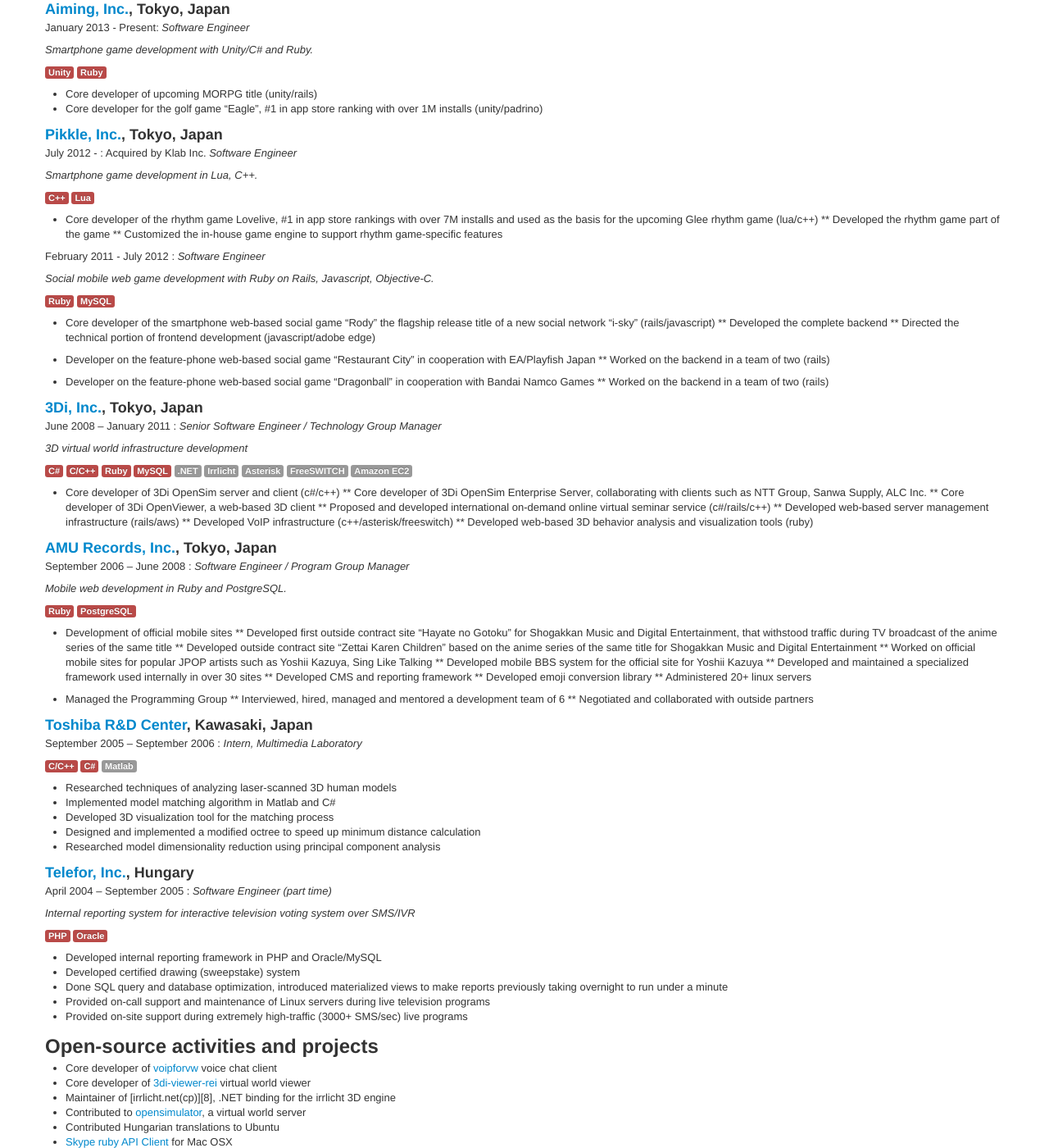
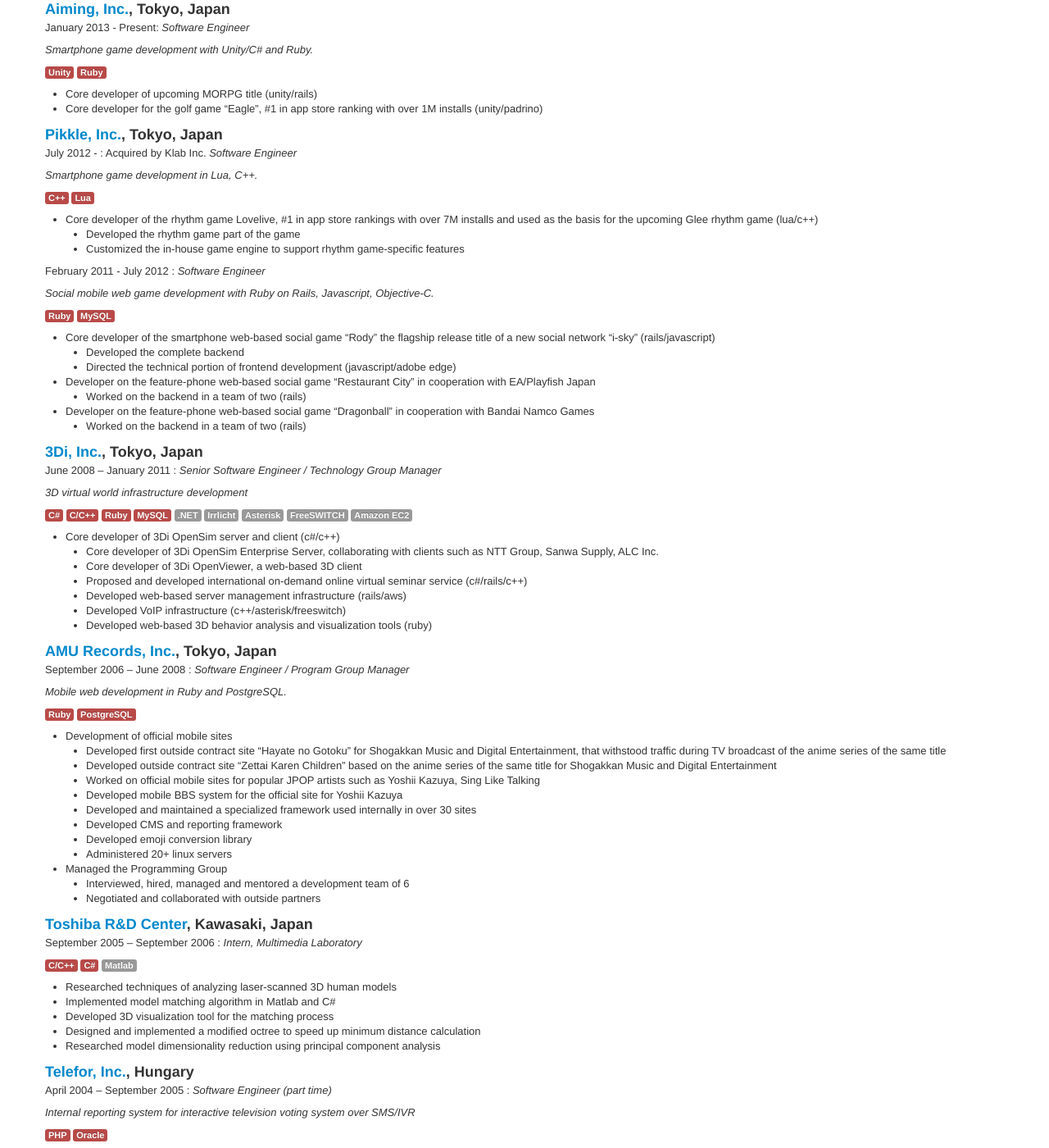
Before and after one commit to zaki/zaki.github.com, a Jekyll site: the page built from about/cv/index.markdown, in a window 1280 px wide and 1400 px high, scrolled down 426 px. Shown: the whole window at 82% size. Built offline with Jekyll 4.4.1, drawn with Linux system fonts in a browser that asks for light colours; nearby versions of some CDN libraries.

```diff
--- a/about/cv/index.markdown
+++ b/about/cv/index.markdown
@@ -46,8 +46,8 @@ July 2012 - : Acquired by Klab Inc. _Software Engineer_
   <span class="label label-important">Lua</span>
 
   * Core developer of the rhythm game Lovelive, #1 in app store rankings with over 7M installs and used as the basis for the upcoming Glee rhythm game (lua/c++)
-  ** Developed the rhythm game part of the game
-  ** Customized the in-house game engine to support rhythm game-specific features
+    * Developed the rhythm game part of the game
+    * Customized the in-house game engine to support rhythm game-specific features
 
 February 2011 - July 2012 : _Software Engineer_
 
@@ -57,14 +57,14 @@ February 2011 - July 2012 : _Software Engineer_
   <span class="label label-important">MySQL</span>
 
   * Core developer of the smartphone web-based social game "Rody" the flagship release title of a new social network "i-sky" (rails/javascript)
-  ** Developed the complete backend
-  ** Directed the technical portion of frontend development (javascript/adobe edge)
+    * Developed the complete backend
+    * Directed the technical portion of frontend development (javascript/adobe edge)
 
   * Developer on the feature-phone web-based social game "Restaurant City" in cooperation with EA/Playfish Japan
-  ** Worked on the backend in a team of two (rails)
+    * Worked on the backend in a team of two (rails)
 
   * Developer on the feature-phone web-based social game "Dragonball" in cooperation with Bandai Namco Games
-  ** Worked on the backend in a team of two (rails)
+    * Worked on the backend in a team of two (rails)
 
 ### [**3Di, Inc.**](http://3di.biz), Tokyo, Japan
 
@@ -83,12 +83,12 @@ June 2008 – January 2011 : _Senior Software Engineer / Technology Group Manage
   <span class="label label-information">Amazon EC2</span>
 
   * Core developer of 3Di OpenSim server and client (c#/c++)
-  ** Core developer of 3Di OpenSim Enterprise Server, collaborating with clients such as NTT Group, Sanwa Supply, ALC Inc.
-  ** Core developer of 3Di OpenViewer, a web-based 3D client
-  ** Proposed and developed international on-demand online virtual seminar service (c#/rails/c++)
-  ** Developed web-based server management infrastructure (rails/aws)
-  ** Developed VoIP infrastructure (c++/asterisk/freeswitch)
-  ** Developed web-based 3D behavior analysis and visualization tools (ruby)
+    * Core developer of 3Di OpenSim Enterprise Server, collaborating with clients such as NTT Group, Sanwa Supply, ALC Inc.
+    * Core developer of 3Di OpenViewer, a web-based 3D client
+    * Proposed and developed international on-demand online virtual seminar service (c#/rails/c++)
+    * Developed web-based server management infrastructure (rails/aws)
+    * Developed VoIP infrastructure (c++/asterisk/freeswitch)
+    * Developed web-based 3D behavior analysis and visualization tools (ruby)
 
 ### **[AMU Records, Inc.](http://www.amumobile.com)**, Tokyo, Japan
 
@@ -100,18 +100,18 @@ September 2006 – June 2008 : _Software Engineer / Program Group Manager_
   <span class="label label-important">PostgreSQL</span>
 
   * Development of official mobile sites
-  ** Developed first outside contract site "Hayate no Gotoku" for Shogakkan Music and Digital Entertainment, that withstood traffic during TV broadcast of the anime series of the same title
-  ** Developed outside contract site "Zettai Karen Children" based on the anime series of the same title for Shogakkan Music and Digital Entertainment
-  ** Worked on official mobile sites for popular JPOP artists such as Yoshii Kazuya, Sing Like Talking
-  ** Developed mobile BBS system for the official site for Yoshii Kazuya
-  ** Developed and maintained a specialized framework used internally in over 30 sites
-  ** Developed CMS and reporting framework
-  ** Developed emoji conversion library
-  ** Administered 20+ linux servers
+    * Developed first outside contract site "Hayate no Gotoku" for Shogakkan Music and Digital Entertainment, that withstood traffic during TV broadcast of the anime series of the same title
+    * Developed outside contract site "Zettai Karen Children" based on the anime series of the same title for Shogakkan Music and Digital Entertainment
+    * Worked on official mobile sites for popular JPOP artists such as Yoshii Kazuya, Sing Like Talking
+    * Developed mobile BBS system for the official site for Yoshii Kazuya
+    * Developed and maintained a specialized framework used internally in over 30 sites
+    * Developed CMS and reporting framework
+    * Developed emoji conversion library
+    * Administered 20+ linux servers
 
   * Managed the Programming Group
-  ** Interviewed, hired, managed and mentored a development team of 6
-  ** Negotiated and collaborated with outside partners
+    * Interviewed, hired, managed and mentored a development team of 6
+    * Negotiated and collaborated with outside partners
 
 ### **[Toshiba R&D Center](http://www.toshiba.co.jp/rdc/)**, Kawasaki, Japan
 
```
